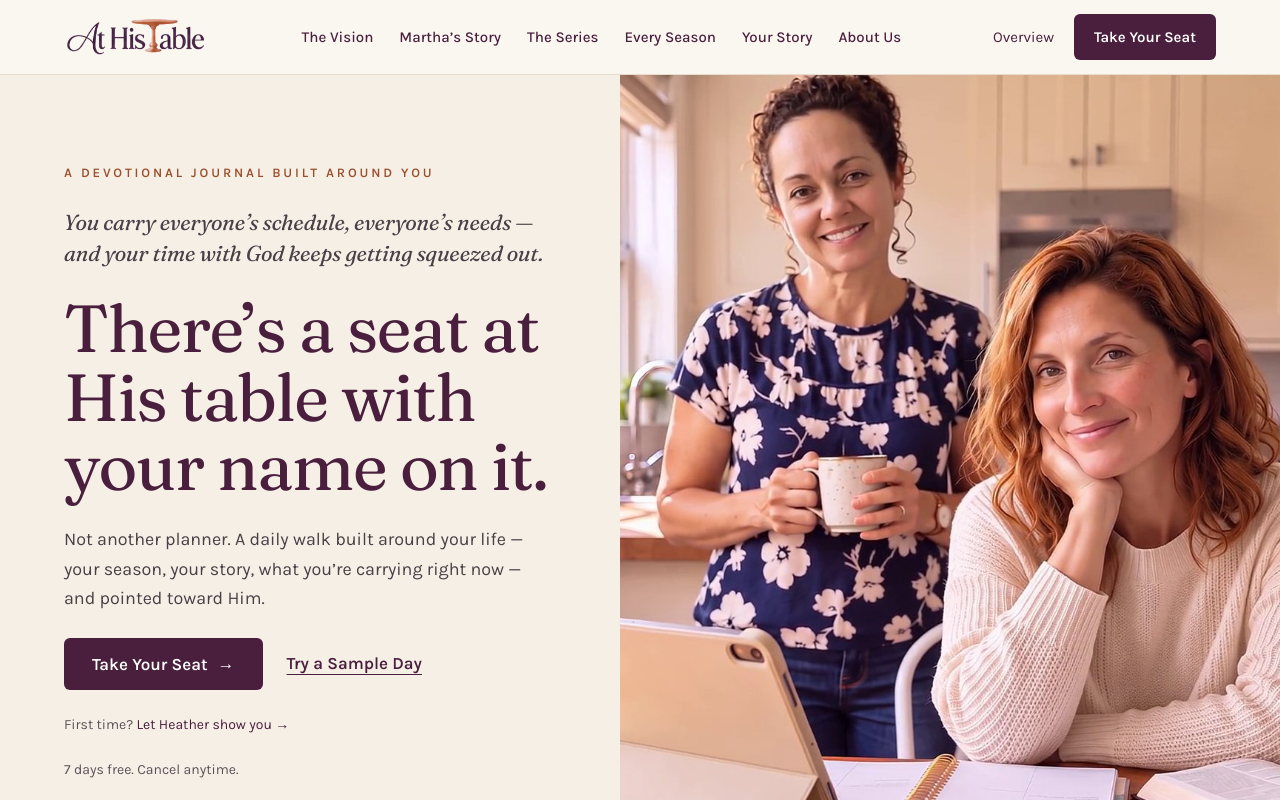
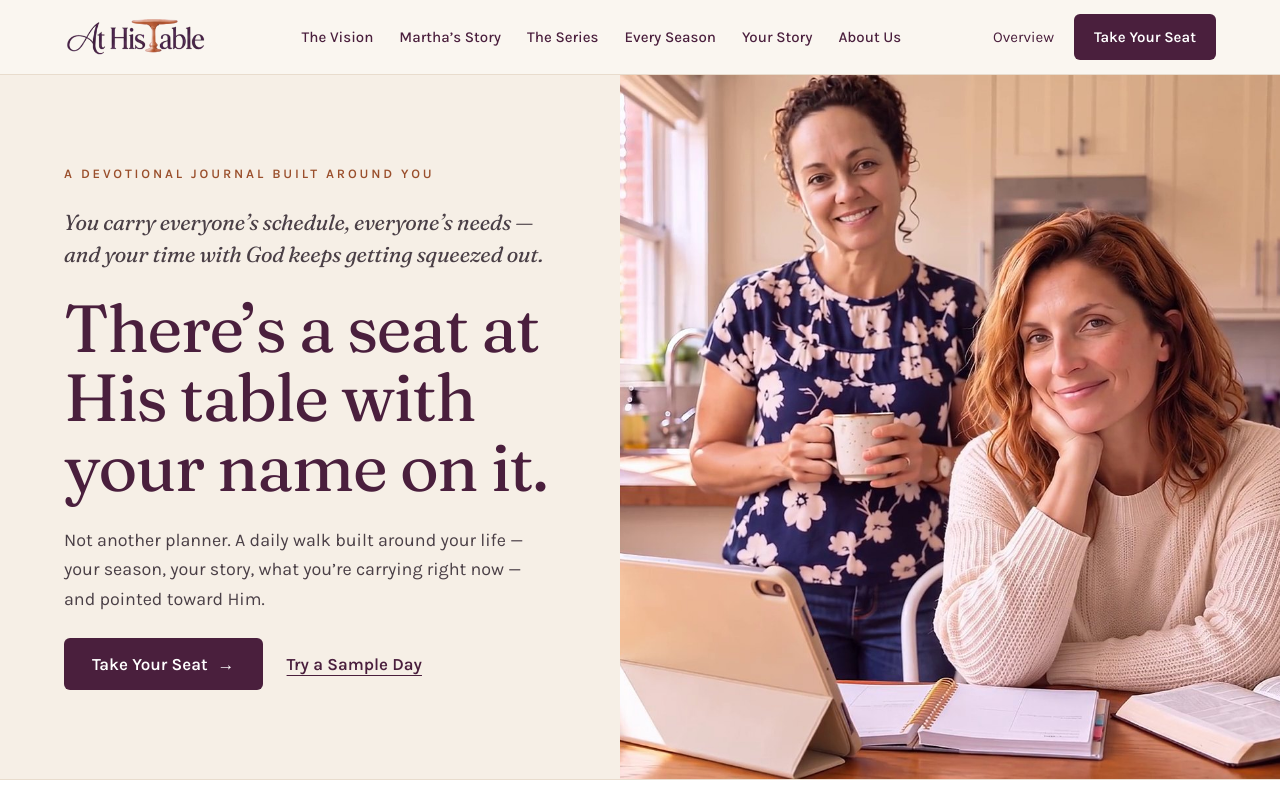
Before and after one commit to jgallas25-sketch/at-his-table, a Next.js app: page / in a window 1280 px wide. Shown: the top 800 px of the page. Built offline with nearby package versions, Linux system fonts and the light colour scheme.

Commit message:
Hero: remove the two small lines under Take Your Seat
Co-Authored-By: Claude Opus 5.5 <noreply@anthropic.com>
Claude-Session: https://claude.ai/code/session_019NBhJrRYmLXJPZqaiEbYvJ

```diff
--- a/app/page.tsx
+++ b/app/page.tsx
@@ -34,8 +34,6 @@ export default function Home() {
               </Link>
               <Link href="/today?sample=1" className="link-arrow">Try a Sample Day</Link>
             </div>
-            <p className="small">First time? <Link href="/welcome">Let Heather show you →</Link></p>
-            <p className="small">7 days free. Cancel anytime.</p>
           </div>
           <div className="hero-photo">
             <HeroMedia />
```
